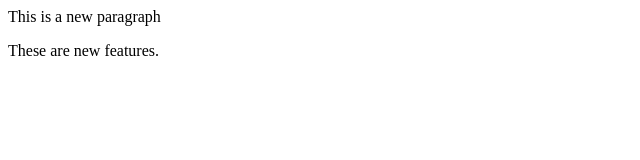
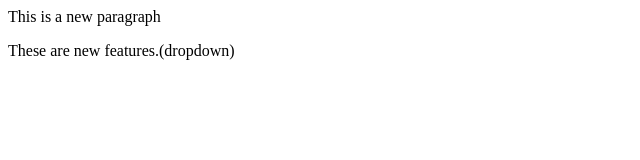
Before and after one commit to Adit2908/rocketrepo, a plain HTML site: page index.html in a window 1280 px wide. Shown: the full height of the page, 0-640 px from the left. Drawn offline with Linux system fonts and the light colour scheme.

```diff
--- a/index.html
+++ b/index.html
@@ -1,2 +1,2 @@
 <p>This is a new paragraph</p>
-<p>These are new features.</p>
+<p>These are new features.(dropdown)</p>
```
